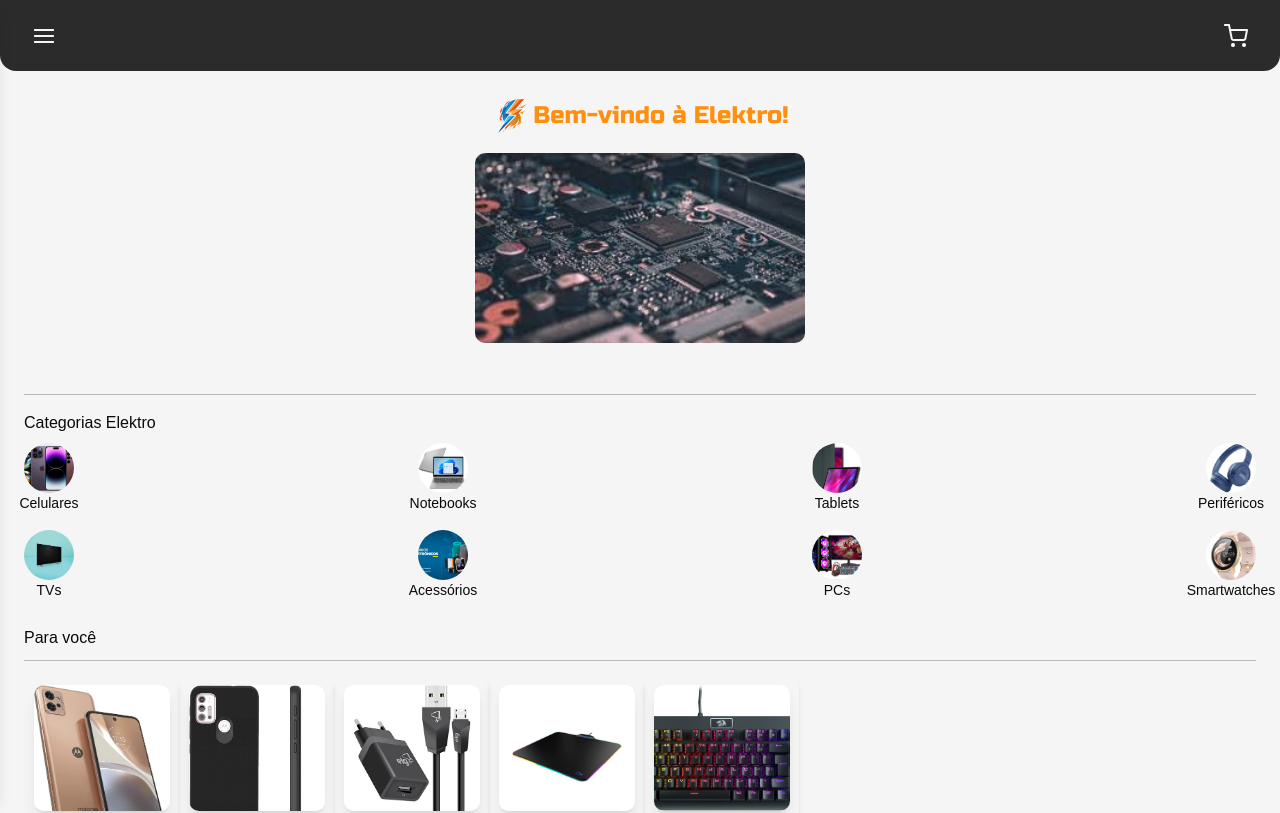
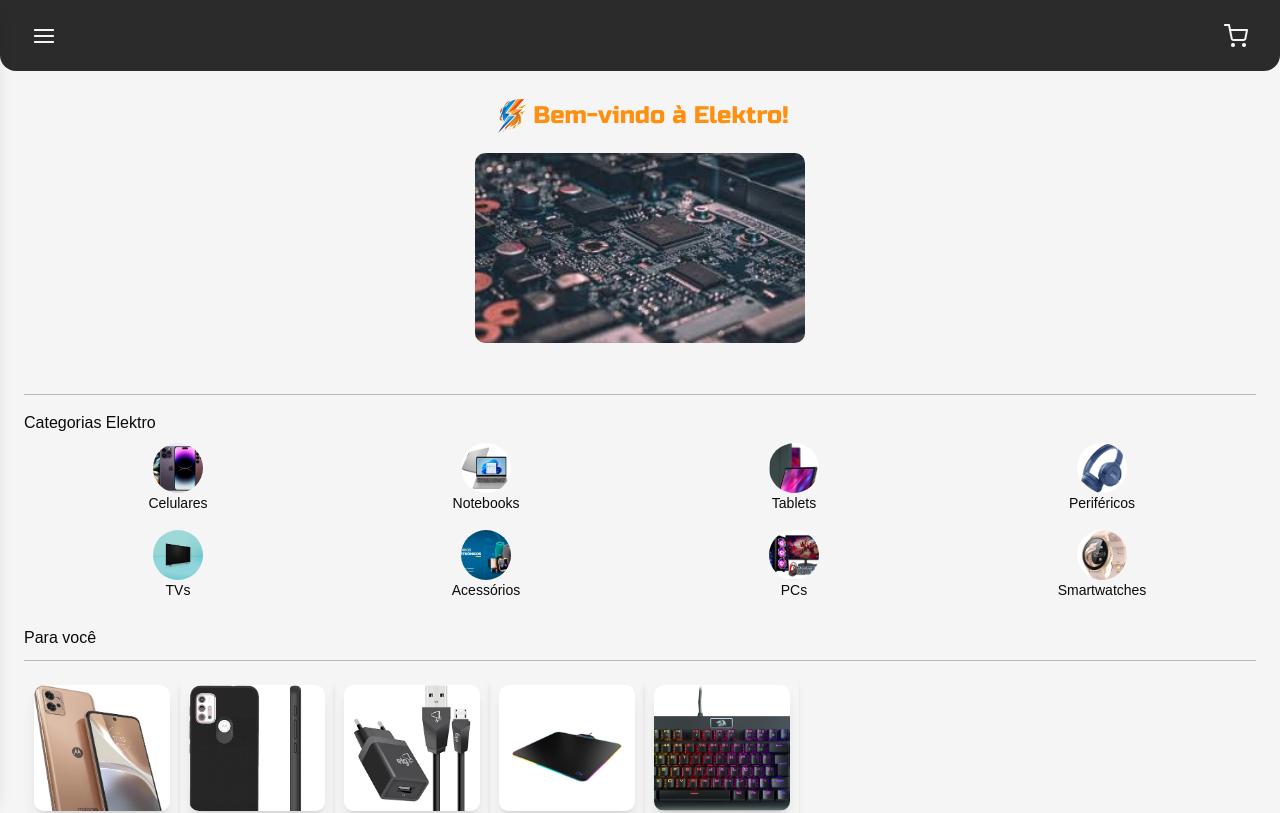
Before and after one commit to Pedr0LA/Trabalho-Individual-Front, a React (Vite) app: page / in a window 1280 px wide. Shown: the top 813 px of the page. Built offline with nearby package versions, Linux system fonts and the light colour scheme.

Commit message:
feat: reafatoração da home

```diff
--- a/src/pages/home.tsx
+++ b/src/pages/home.tsx
@@ -59,7 +59,7 @@ export default function Home() {
             <div className="flex flex-col w-full">
                 <label className="font-montserrat text-[16px]">Categorias Elektro</label>
 
-                <div className="flex justify-between py-2">
+                <div className="flex justify-around py-2">
                     {categorias.slice(0, 4).map((categoria, index) => (
                         <IconeCategoria
                         key={index}
@@ -69,7 +69,7 @@ export default function Home() {
                         ))}
                 </div>
 
-                <div className="flex justify-between py-2">
+                <div className="flex justify-around py-2">
                     {categorias.slice(4, 8).map((categoria, index) => (
                         <IconeCategoria
                         key={index}
```
